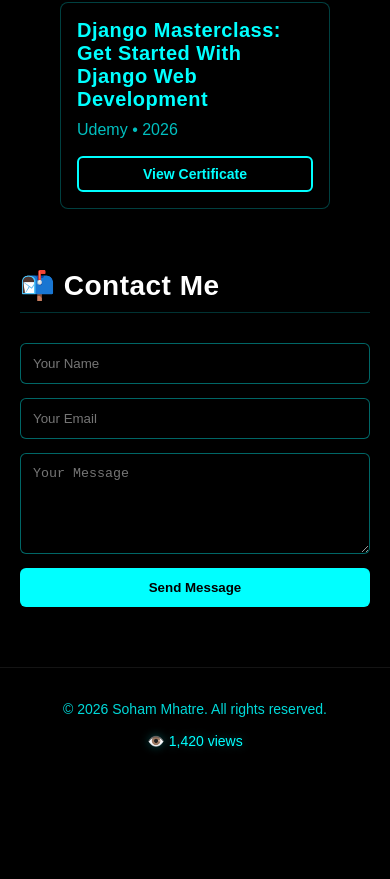
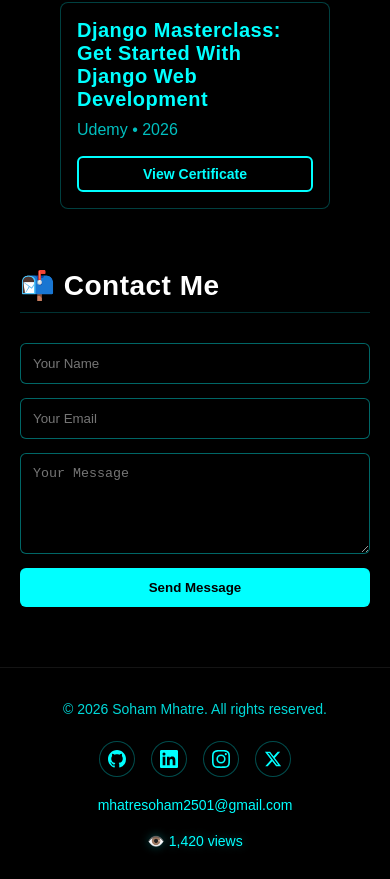
Before and after one commit to SoHaM-250143/my-portfolio, a Next.js app: page / in a window 390 px wide. Shown: the part 4077-4956 px from the top of the page. Before the commit the page ends 4856 px from the top, so only its background shows below. Built offline with nearby package versions, Linux system fonts and the light colour scheme; no server answers.

Commit message:
feat: render inline social and email handles centered inside mobile footer view

```diff
--- a/src/app/page.tsx
+++ b/src/app/page.tsx
@@ -8,6 +8,29 @@
 
 export default function HomePage() {
   const [activeEduIndex, setActiveEduIndex] = useState(0);
+
+  const socials = [
+    {
+      name: "GitHub",
+      url: "https://github.com/SoHaM-250143",
+      icon: "/icons/github.svg",
+    },
+    {
+      name: "LinkedIn",
+      url: "https://www.linkedin.com/in/253019-soham-mhatre/",
+      icon: "/icons/linkedin.svg",
+    },
+    {
+      name: "Instagram",
+      url: "https://www.instagram.com/_.sohammm.__?igsh=czhyZHUwY3RmcnV4",
+      icon: "/icons/instagram.svg",
+    },
+    {
+      name: "Twitter",
+      url: "https://x.com/SohamMh85077807",
+      icon: "/icons/twitter.svg",
+    },
+  ];
 
   const educationData = [
     {
@@ -260,6 +283,42 @@
 
       <footer className="footer-section">
         <p className="footer-credit" suppressHydrationWarning>© {new Date().getFullYear()} Soham Mhatre. All rights reserved.</p>
+
+        {/* Social Icons for Mobile */}
+        <div className="footer-social-links">
+          {socials.map((social) => (
+            <a
+              key={social.name}
+              href={social.url}
+              target="_blank"
+              rel="noopener noreferrer"
+              className="footer-social-link"
+              title={social.name}
+            >
+              <span
+                className="footer-social-icon"
+                style={{
+                  WebkitMaskImage: `url(${social.icon})`,
+                  maskImage: `url(${social.icon})`,
+                  WebkitMaskRepeat: "no-repeat",
+                  maskRepeat: "no-repeat",
+                  WebkitMaskPosition: "center",
+                  maskPosition: "center",
+                  WebkitMaskSize: "contain",
+                  maskSize: "contain"
+                }}
+              />
+            </a>
+          ))}
+        </div>
+
+        {/* Email Link for Mobile */}
+        <div className="footer-email">
+          <a href="mailto:mhatresoham2501@gmail.com" className="footer-email-link">
+            mhatresoham2501@gmail.com
+          </a>
+        </div>
+
         <div className="footer-views">
           <ViewCounter />
         </div>
--- a/src/styles/globals.css
+++ b/src/styles/globals.css
@@ -1918,8 +1918,65 @@
   font-family: inherit;
 }
 
+.footer-social-links {
+  display: none;
+}
+
+.footer-email {
+  display: none;
+}
+
+.footer-social-link {
+  width: 36px;
+  height: 36px;
+  border-radius: 50%;
+  background: rgba(0, 0, 0, 0.8);
+  border: 1px solid rgba(var(--accent-color-rgb), 0.3);
+  display: flex;
+  align-items: center;
+  justify-content: center;
+  box-shadow: 0 4px 15px rgba(0, 0, 0, 0.5);
+  transition: transform 0.2s ease, border-color 0.2s ease;
+}
+
+.footer-social-link:hover {
+  transform: translateY(-2px);
+  border-color: var(--accent-color);
+}
+
+.footer-social-icon {
+  width: 18px;
+  height: 18px;
+  background-color: var(--accent-color);
+  transition: background-color 0.3s ease;
+}
+
+.footer-email-link {
+  color: var(--accent-color);
+  text-decoration: none;
+  font-weight: 500;
+  font-size: 14px;
+  transition: text-shadow 0.2s ease;
+}
+
+.footer-email-link:hover {
+  text-shadow: 0 0 8px var(--accent-color);
+}
+
 @media (max-width: 768px) {
   .footer-section {
     padding: 30px 20px;
   }
-}
+
+  .footer-social-links {
+    display: flex;
+    justify-content: center;
+    gap: 16px;
+    margin: 8px 0;
+  }
+
+  .footer-email {
+    display: block;
+    margin-bottom: 8px;
+  }
+}
```
